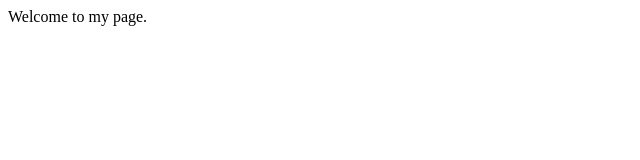
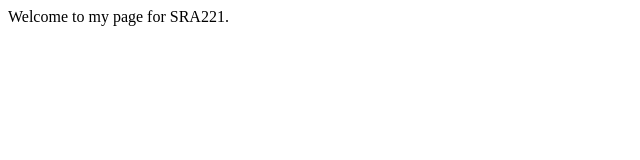
Before and after one commit to jbs6271/jbs6271.github.io, a plain HTML site: page index.html in a window 1280 px wide. Shown: the whole page, without its empty margins (0-640 px from the left). Drawn offline with Linux system fonts and the light colour scheme.

Commit message:
Update index.html

```diff
--- a/index.html
+++ b/index.html
@@ -1,7 +1,7 @@
 <html>
 <head><title>Josh Straw Personal Home Page</title></head>
 <body>
-<hl>Welcome to my page.</hl>
+<hl>Welcome to my page for SRA221.</hl>
 
 </body>
 </html>
```
